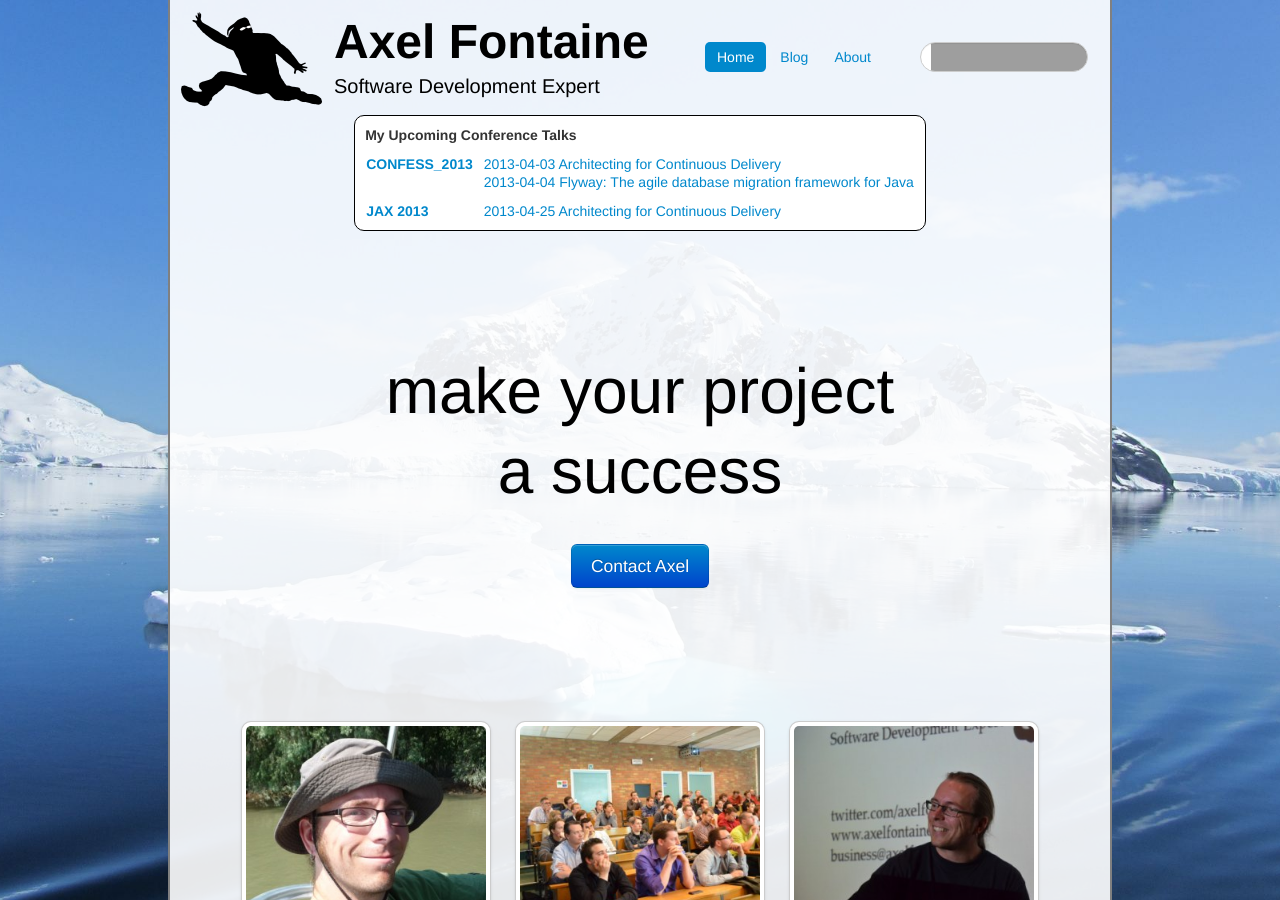
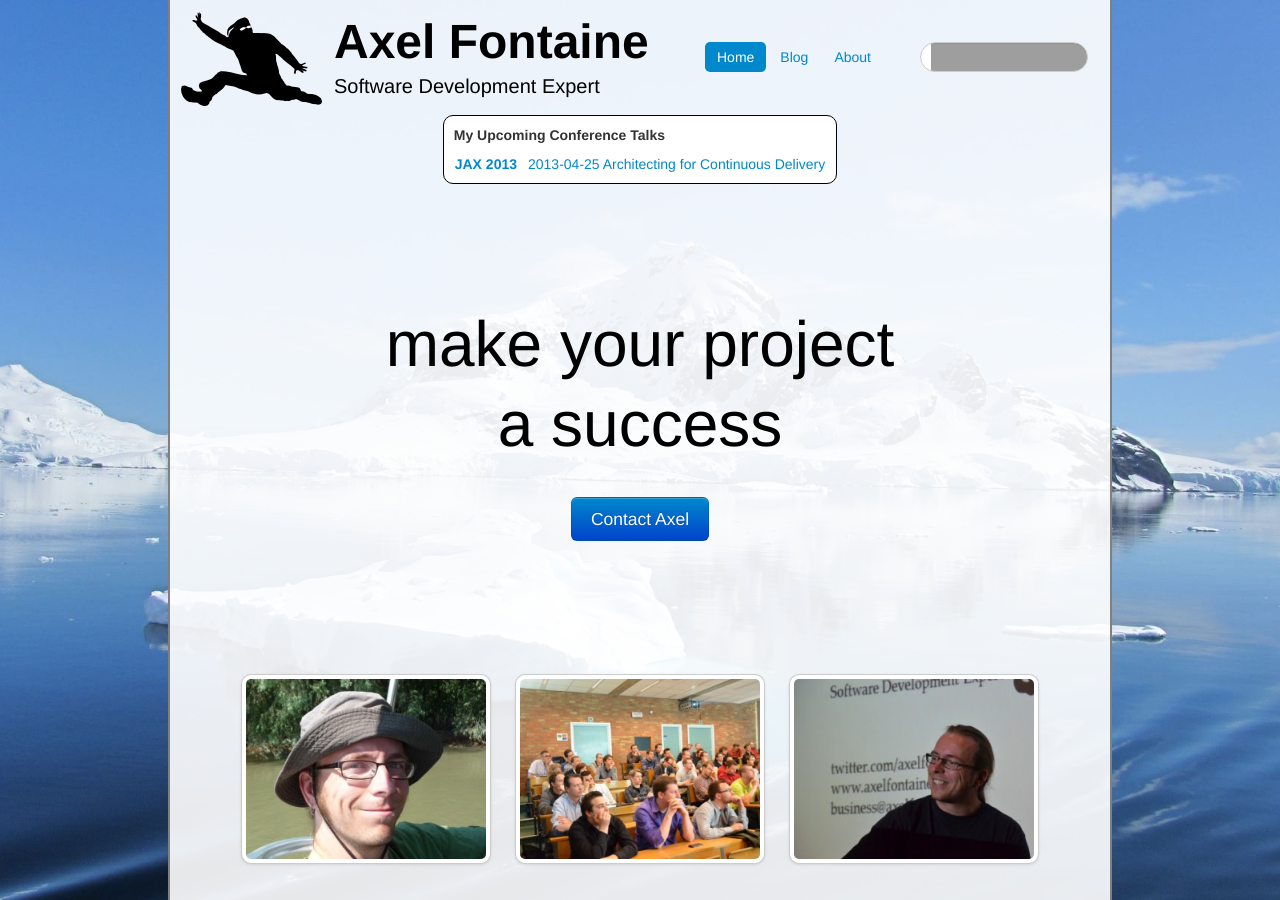
Before and after one commit to axelfontaine/axelfontaine.com, a Jekyll site: the page built from index.html, in a window 1280 px wide and 900 px high. Built offline with Jekyll 4.4.1, drawn with Linux system fonts in a browser that asks for light colours; grey boxes are pictures that could not be loaded.

Commit message:
Removed confess from list of upcoming talks

```diff
--- a/index.html
+++ b/index.html
@@ -8,13 +8,6 @@ pill: home
     <p><strong>My Upcoming Conference Talks</strong></p>
 
     <table>
-        <tr>
-            <td><a href="https://2013.con-fess.com/speakers#25">CONFESS_2013</a></td>
-            <td><a href="https://2013.con-fess.com/sessions/-/details/77/Architecting-for-Continuous-Delivery">2013-04-03
-                            Architecting for Continuous Delivery</a><br/>
-                        <a href="https://2013.con-fess.com/sessions/-/details/78/Flyway--The-agile-database-migration-framework-for-Java">2013-04-04
-                            Flyway: The agile database migration framework for Java</a></td>
-        </tr>
         <tr>
             <td><a href="http://jax.de/2013/speaker/#7895">JAX 2013</a></td>
             <td><a href="http://jax.de/2013/sessions/#session-24808">2013-04-25
```
